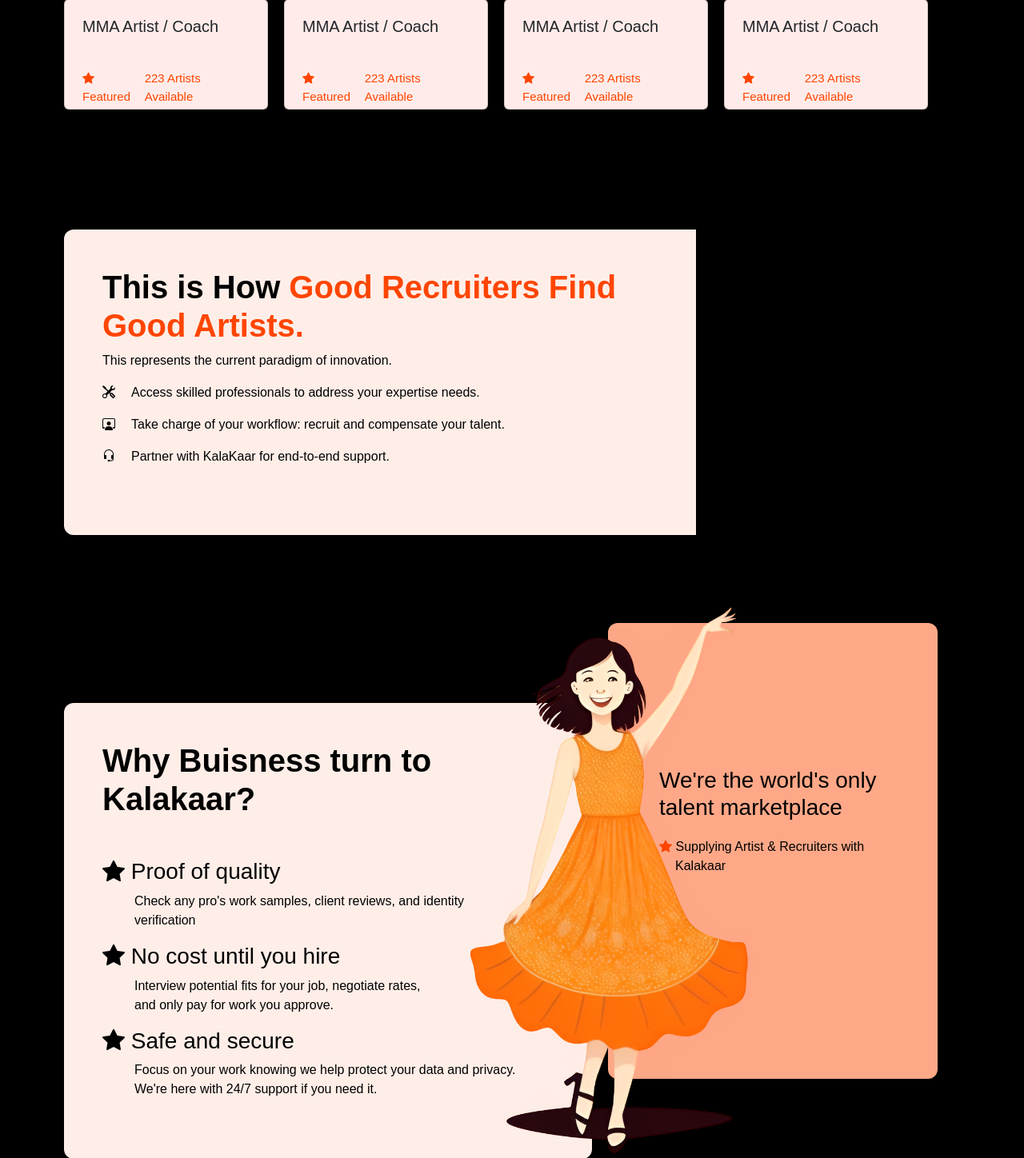
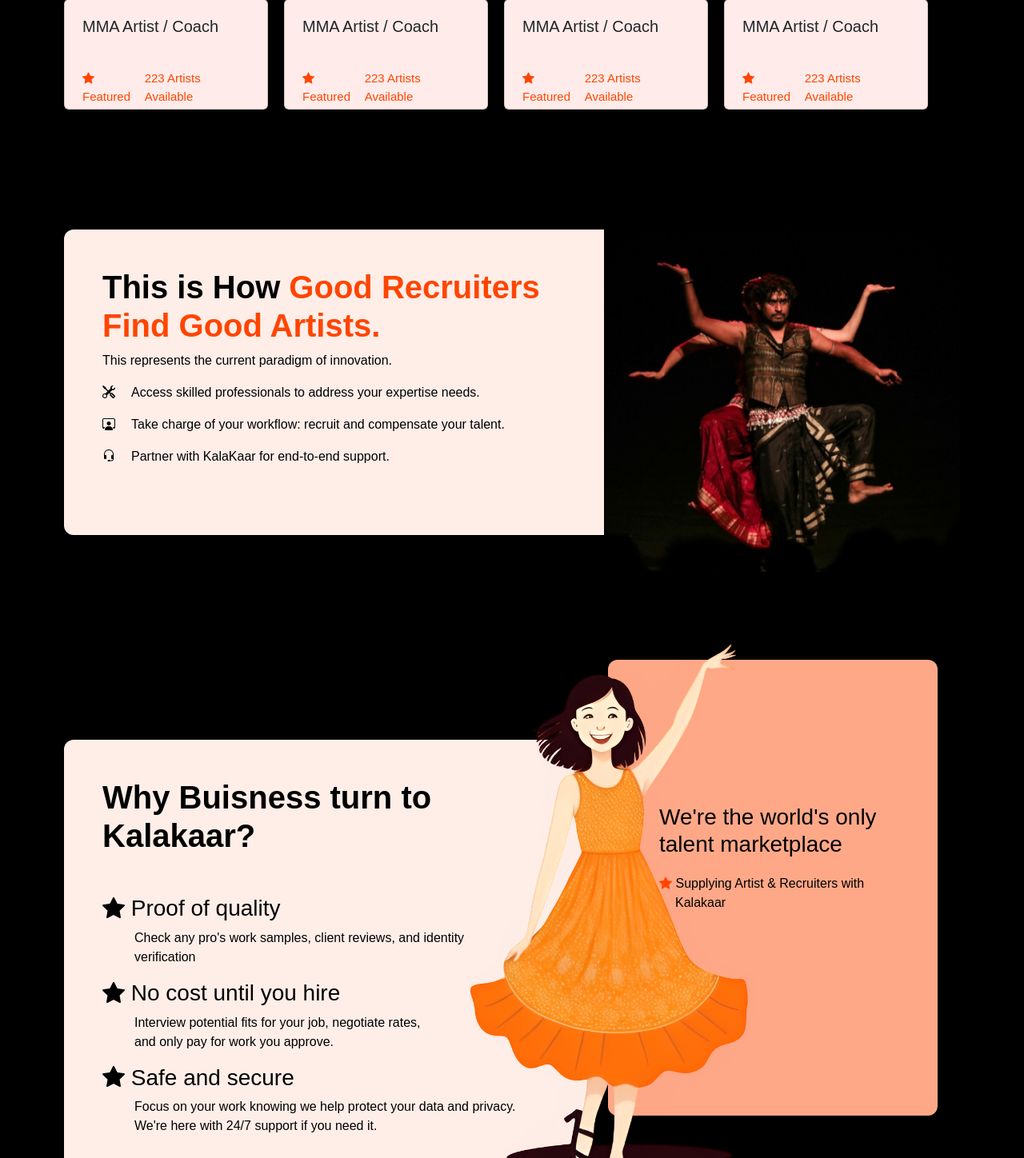
Before and after one commit to Gaurav151008/kalakaarWeb, a Node server app: page / in a window 1280 px wide. Shown: the part 762-2210 px from the top of the page at 80% size. Run offline with Node 20, Linux system fonts and the light colour scheme; some libraries are stand-ins or nearby versions.

Commit message:
Update landing.ejs

```diff
--- a/views/landing.ejs
+++ b/views/landing.ejs
@@ -40,6 +40,9 @@
         <p style="color: #000; font-size: medium;"><i class="bi bi-tools" style=" padding-right: 20px;"></i>Access skilled professionals to address your expertise needs.</p>
         <p style="color: #000; font-size: medium;"><i class="bi bi-person-workspace" style=" padding-right: 20px;"></i>Take charge of your workflow: recruit and compensate your talent.</p>
         <p style="color: #000; font-size: medium;"><i class="bi bi-headset" style=" padding-right: 20px;"></i>Partner with KalaKaar for end-to-end support.</p>
+      </div>
+      <div class="image-boy">
+        <img src="/public/imgs/img3.png" alt="Image boy">
       </div>
     </div>
 
```
